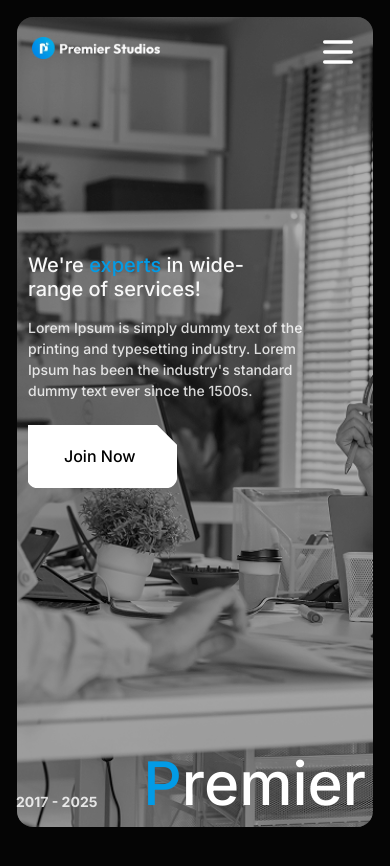
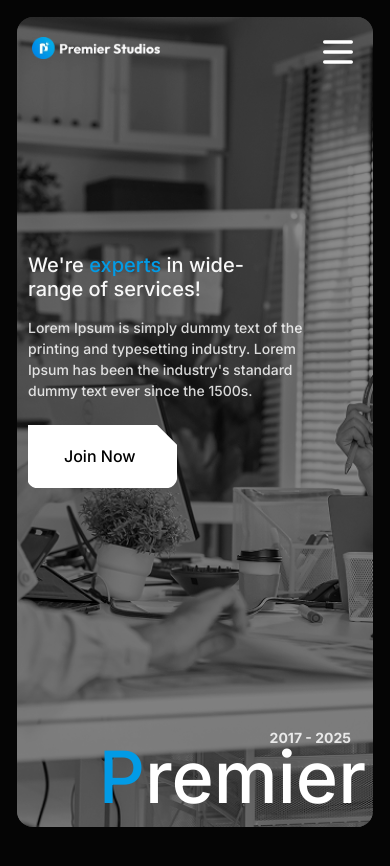
Before and after one commit to neonbhai/premier-studios-homepage, a Next.js app: page / in a window 390 px wide. Shown: the top 866 px of the page. Built offline with nearby package versions, Linux system fonts and the light colour scheme.

Commit message:
Refactor HeroSection and NavBar styles, remove Terms of Service components, and add new layout and content for Terms of Service

```diff
--- a/src/app/components/HeroSection.tsx
+++ b/src/app/components/HeroSection.tsx
@@ -47,10 +47,10 @@ export default function HeroSection({
                     src={backgroundImage}
                     alt="Hero background"
                     fill
-                    className="rounded-2xl object-cover md:object-center lg:object-center grayscale"
+                    className="rounded-2xl object-cover object-center grayscale"
                 />
                 {/* Dark overlay */}
-                <div className="absolute inset-0 rounded-2xl bg-black/30"></div>
+                <div className="absolute inset-0 rounded-2xl bg-black/45 md:bg-black/30 lg:bg-black/30"></div>
             </div>
 
             {/* Header */}
@@ -66,7 +66,7 @@ export default function HeroSection({
 
             {/* Year Badge */}
             {showYearBadge && (
-                <div className="absolute bottom-8 left-4 text-sm leading-[1.5] font-bold text-white/83 sm:bottom-12 sm:left-8 sm:text-base xl:bottom-[9.7vh] xl:left-[4.3vw] xl:text-[1.1vw]">
+                <div className="absolute bottom-24 md:bottom-8 lg:bottom-8 right-[10%] md:left-4 lg:left-4 text-sm leading-[1.5] font-bold text-white/83 sm:bottom-12 sm:left-8 sm:text-base xl:bottom-[9.7vh] xl:left-[4.3vw] xl:text-[1.1vw]">
                     {yearBadge}
                 </div>
             )}
@@ -110,7 +110,7 @@ export default function HeroSection({
             {/* Large Premier Text */}
             {showYearBadge && (
                 <div className="absolute right-6 bottom-6 sm:right-8 sm:bottom-4 xl:right-[4.3vw]">
-                    <h1 className="text-6xl leading-[1.199] font-medium text-white sm:text-6xl md:text-8xl xl:text-[15.1vw]">
+                    <h1 className="text-7xl leading-[1.199] font-medium text-white sm:text-8xl md:text-8xl xl:text-[15.1vw]">
                         <span className="text-[#029BE6]">
                             {brandHighlightLetter}
                         </span>
--- a/src/app/components/NavBar.tsx
+++ b/src/app/components/NavBar.tsx
@@ -30,7 +30,7 @@ export default function NavBar({
 
     return (
         <header
-            className={`${transparent ? 'relative z-10' : 'bg-transparent'} flex items-start justify-between px-8 pt-8 sm:px-9 sm:pt-9 xl:px-[4.3vw] xl:pt-[3vh] ${!transparent ? 'pb-4 sm:pb-6 xl:pb-[3vh]' : ''} `}
+            className={`${transparent ? 'relative z-10' : 'bg-transparent'} flex items-start justify-between px-8 pt-8 sm:px-9 sm:pt-9 xl:px-[4.3vw] xl:pt-[6vh] ${!transparent ? 'pb-4 sm:pb-6 xl:pb-[3vh]' : ''} `}
         >
             {/* Logo */}
             <Link href={'/'}>
```
Also changed, not shown: src/app/terms/layout.tsx (renamed from src/app/terms-of-service/layout.tsx), src/app/terms/page.tsx (renamed from src/app/terms-of-service/page.tsx), src/app/terms/termsOfServiceContent.json (renamed from src/app/terms-of-service/termsOfServiceContent.json).
